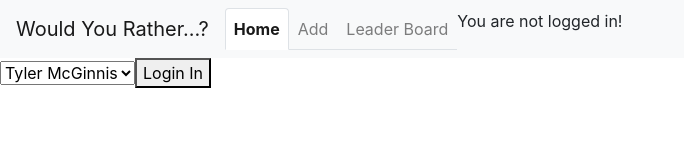
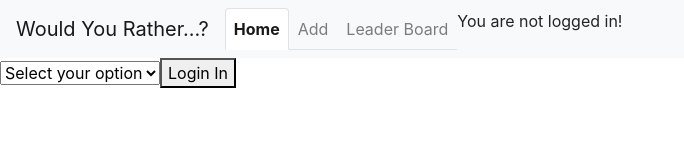
Before and after one commit to JimZhang37/react-would-you-rather, a React (Create React App) app: page /login in a window 1280 px wide. Shown: the top 160 px of the page, without its empty margins (0-684 px from the left). Built offline with nearby package versions, Linux system fonts and the light colour scheme.

Commit message:
change login default user

```diff
--- a/src/components/Login.js
+++ b/src/components/Login.js
@@ -6,7 +6,7 @@ import { useHistory, useLocation } from 'react-router-dom'
 function Login({ usersArray, authedUser, dispatch }) {
     let history = useHistory();
     let location = useLocation();
-    const [user, setUser] = useState('tylermcginnis');
+    const [user, setUser] = useState('');
     let { from } = location.state || { from: { pathname: "/" } };
 
     function login(e) {
@@ -20,6 +20,7 @@ function Login({ usersArray, authedUser, dispatch }) {
     return (
         <div>
             <select value={user} onChange={(e) => (setUser(e.target.value))}>
+                <option value="" disabled>Select your option</option>
                 {usersArray.map(user => <option value={user.id} key={user.id}>{user.name}</option>)}
             </select>
             <button onClick={(e)=>login(e)}>Login In</button>
```
